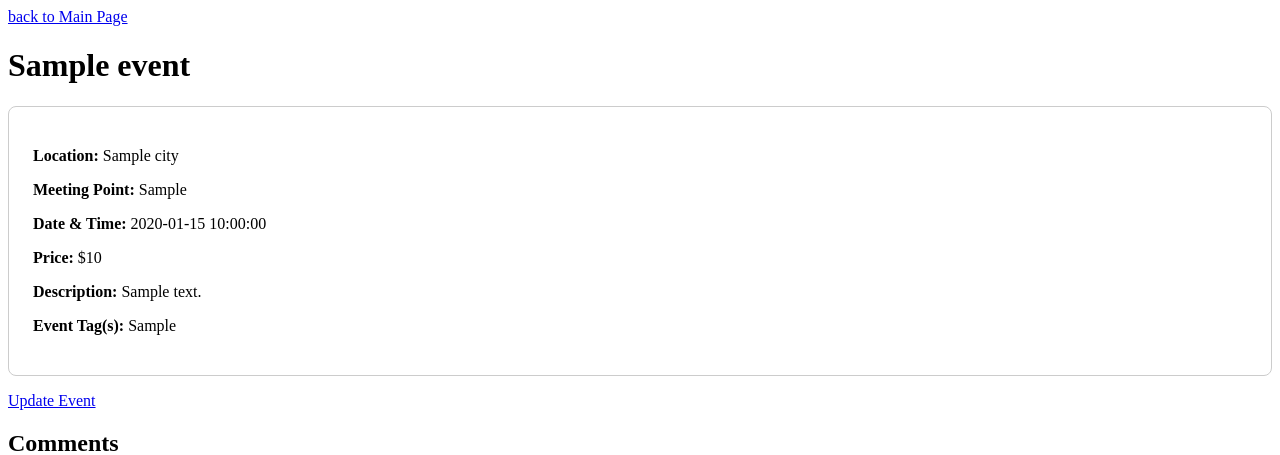
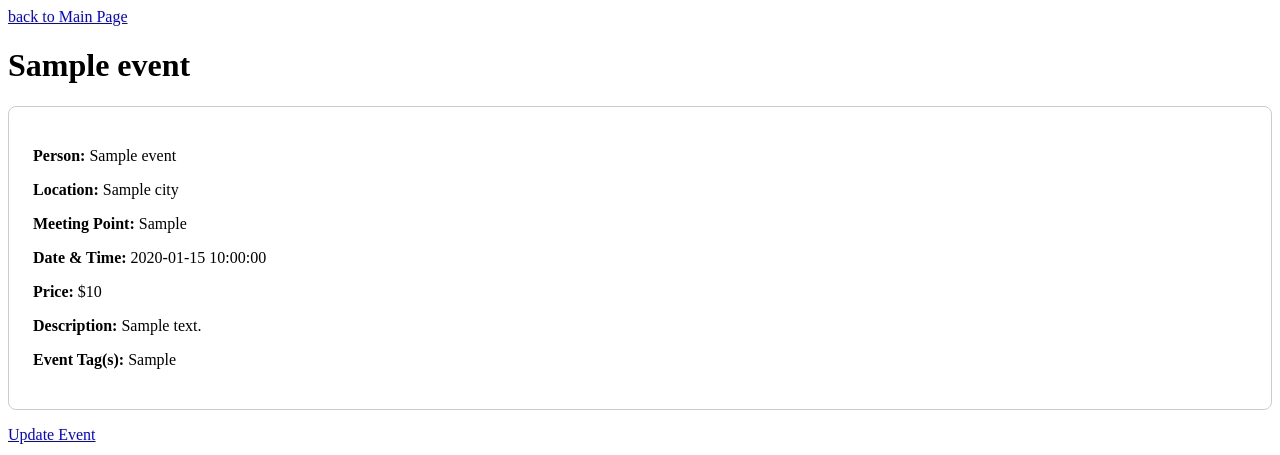
Before and after one commit to rchenryy/SideQuests, a Flask app: template draft/templates/event.html in a window 1280 px wide. Shown: the top 455 px of the page. Run offline with Flask 3, Linux system fonts and the light colour scheme; the template is opened without the code that fills it: most values are stand-ins (such as "Sample title", 1, 10 or a date in 2020).

Commit message:
modified to show user name on event page

```diff
--- a/draft/templates/event.html
+++ b/draft/templates/event.html
@@ -18,6 +18,7 @@
 
     <!-- Event Details Card -->
     <div class="card">
+        <p><strong>Person:</strong> {{ event.name }}</p>
         <p><strong>Location:</strong> {{ event.city }}</p>
         <p><strong>Meeting Point:</strong> {{ event.meeting_point }}</p>
         <p><strong>Date & Time:</strong> {{ event.date }}</p>
```
